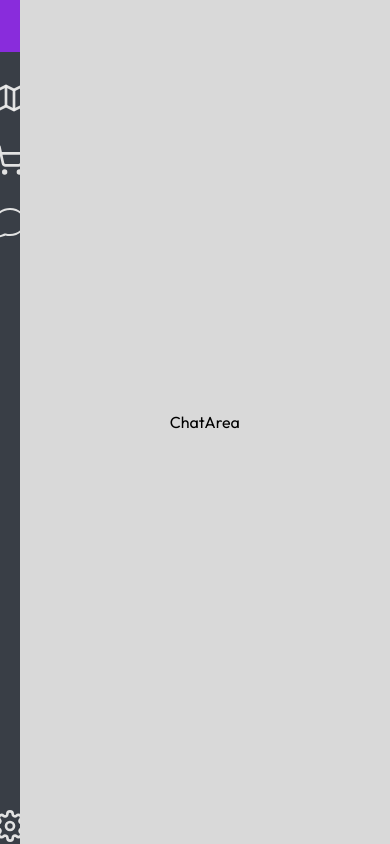
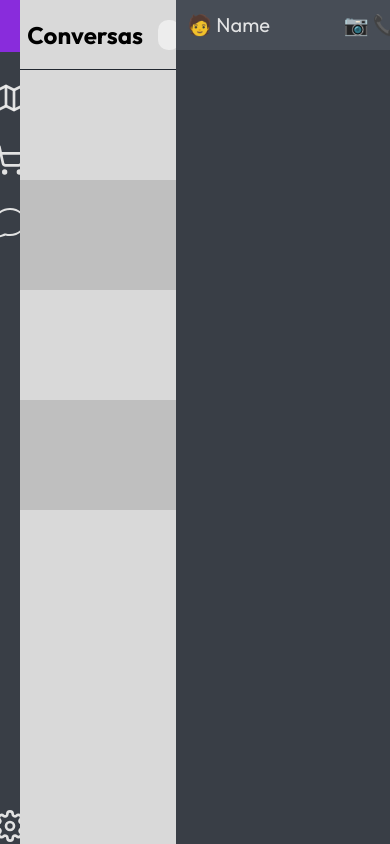
Before and after one commit to luizjoliver/Projeto-Integrador, a Next.js app: page /home/chat in a window 390 px wide. Built offline with nearby package versions, Linux system fonts and the light colour scheme.

Commit message:
Criação do Makert e chat e seus respectivos componentes, porém sem responsividade e mostrando dados igual a carteira pet do index

```diff
--- a/pages/home/chat.jsx
+++ b/pages/home/chat.jsx
@@ -1,16 +1,25 @@
 import AsideComponent from "@/src/components/auth/home/asideComponent"
 import styles from "../../styles/chat.module.scss"
-import MarketAside from "@/src/components/auth/home/marketAside"
+import ChatList from "@/src/components/auth/home/chatList"
+import ChatSection from "@/src/components/auth/home/chatSection"
+
+
+
 
 
 export default function Map(){
     return(
         <>
         <div className={styles.main}>
+
             <AsideComponent/>
-           <div className={styles.chatContainer}>
-                <p>ChatArea</p>
-           </div>
+            <div className={styles.chatContainer}>
+                <ChatList/>
+                <ChatSection/>
+            </div>
+
+
+
         </div>
         </>
     )
--- a/pages/home/market.jsx
+++ b/pages/home/market.jsx
@@ -1,6 +1,8 @@
 import AsideComponent from "@/src/components/auth/home/asideComponent"
 import styles from "../../styles/market.module.scss"
 import MarketAside from "@/src/components/auth/home/marketAside"
+import HeaderAuth from "@/src/components/common/headerAuth"
+import MarketContent from "@/src/components/auth/home/marketContent"
 
 
 export default function Map(){
@@ -8,10 +10,19 @@ export default function Map(){
         <>
         <div className={styles.main}>
             <AsideComponent/>
-           <div className={styles.marketContainer}>
-                <p>Market</p>
-           </div>
+                <div className={styles.content}>
+                  <div className={styles.heading}>
+                    <HeaderAuth title="Mercado Pet" left >
+                          <input type="search" className={styles.search} placeholder="Search" />
+                          <p className={styles.localization}>Próximos de Taguatinga</p>
+                    </HeaderAuth>
+                  </div>
+                  <div className={styles.marketSection}>
+                    <MarketContent/>
+                  </div>
+                </div>
             <MarketAside/>
+
         </div>
         </>
     )
--- /dev/null
+++ b/src/components/auth/home/chatList/index.jsx
@@ -0,0 +1,21 @@
+import HeaderAuth from "@/src/components/common/headerAuth";
+import styles from "./styles.module.scss";
+
+export default function ChatList(){
+    return(
+        <>
+        <div className={styles.chatListContainer}>
+            <HeaderAuth title="Conversas" left>
+                <input type="search" className={styles.search} placeholder="Search" />
+                <p className={styles.add}>+</p>
+            </HeaderAuth>
+            <div className={styles.chats}>
+                <div className={styles.chat}></div>
+                <div className={styles.chat}></div>
+                <div className={styles.chat}></div>
+                <div className={styles.chat}></div>
+            </div>
+        </div>
+        </>
+    )
+}
--- /dev/null
+++ b/src/components/auth/home/chatList/styles.module.scss
@@ -0,0 +1,34 @@
+@import "../../../../../styles/global-colors.scss";
+
+.chatListContainer{
+    height: 100%;
+    width: 40%;
+    overflow: hidden;
+}
+.search{
+    min-width: 15%;
+    border-radius: 10px;
+    background-color: $White;
+    margin-left: 10%;
+
+}
+.search::placeholder{
+    font-weight: 400;
+    padding-left: 10px;
+}
+.add{
+    margin-left: 2%;
+    font-size: 30px;
+    font-weight: 400;
+    cursor: pointer;
+}
+.chats{
+    width: 100%;
+    height: 100%;
+}
+.chat{
+  height: 110px;
+  &:nth-child(even){
+    background-color: #BFBFBF;
+  }
+}
--- /dev/null
+++ b/src/components/auth/home/chatSection/index.jsx
@@ -0,0 +1,15 @@
+import HeaderAuth from "@/src/components/common/headerAuth";
+import styles from "./styles.module.scss";
+
+export default function ChatSection(){
+    return(
+        <>
+        <div className={styles.chatSectionContainer}>
+           <div className={styles.headerChat}>
+            <p className={styles.people}>🧑 Name</p>
+            <p className={styles.cell}>📷 📞</p>
+           </div>
+        </div>
+        </>
+    )
+}
--- /dev/null
+++ b/src/components/auth/home/chatSection/styles.module.scss
@@ -0,0 +1,25 @@
+@import "../../../../../styles/global-colors.scss";
+
+.chatSectionContainer{
+    height: 100%;
+    width: 60%;
+    background-color: $Gray-dark;
+}
+.headerChat{
+    width: 100%;
+    height: 50px;
+    background-color:#474D56 ;
+    color: $White;
+    font-size: 20px;
+    font-weight: 400;
+    display:flex;
+    justify-content: space-between;
+    align-items: center;
+    .people{
+        margin-left: 5%;
+    }
+    .cell{
+        margin-right: 5%;
+        cursor: pointer;
+    }
+}
--- /dev/null
+++ b/src/components/auth/home/marketContent/index.jsx
@@ -0,0 +1,12 @@
+import styles from "./styles.module.scss"
+
+export default function MarketContent({products}){
+    return(
+        <>
+            { products ?
+                (<div>Produts</div>)
+             : (<div>Nenhum produto encontrado ....</div>)
+            }
+        </>
+    )
+}
--- a/src/components/common/headerAuth/index.jsx
+++ b/src/components/common/headerAuth/index.jsx
@@ -1,10 +1,11 @@
 import styles from "./styles.module.scss"
 
-export default function HeaderAuth({title,left}){
+export default function HeaderAuth({title,left,children}){
     return(
         <>
         <header className={ left ? styles.header2 : styles.header}>
             <p className={styles.title}>{title}</p>
+            {children}
         </header>
         </>
     )
--- a/styles/chat.module.scss
+++ b/styles/chat.module.scss
@@ -12,6 +12,7 @@
     display: flex;
     align-items: center;
     justify-content: center;
+    flex-direction: row;
     width: 100%;
     height: 100%;
     background-color:$Gray-light ;
--- a/styles/market.module.scss
+++ b/styles/market.module.scss
@@ -6,12 +6,34 @@
     justify-content: space-between;
     height: 100vh;
     width: 100%;
+    background-color: $Gray-light;
 }
-.marketContainer{
+.content{
+    display: flex;
+    flex-direction: column;
+    width: 100%;
+    height: 100%;
+
+}
+.marketSection{
+    width: 100%;
+    height: 100%;
     display: flex;
     align-items: center;
     justify-content: center;
-    width: 100%;
-    height: 100%;
-    background-color:$Gray-light ;
 }
+.search{
+    min-width: 30%;
+    border-radius: 10px;
+    padding: 2px;
+    background-color: $White;
+    margin: 0 30% 0 10%;
+}
+.search::placeholder{
+    font-weight: 400;
+    padding-left: 10px;
+}
+.localization{
+    font-weight: 400;
+    font-size: 1rem;
+}
```
Also changed, not shown: src/components/auth/home/marketContent/styles.module.scss (added).
